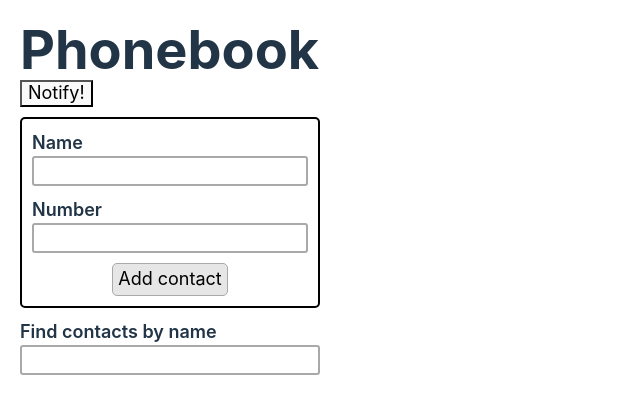
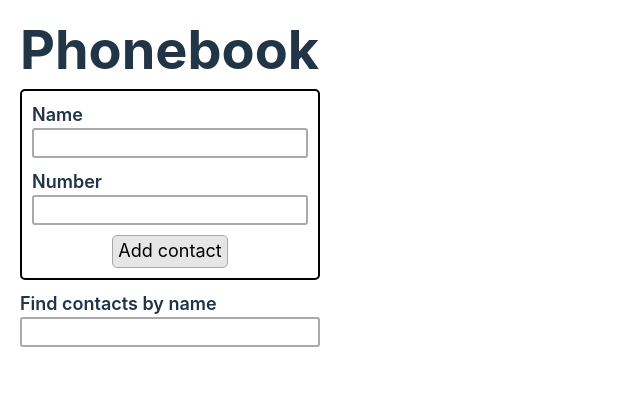
Before and after one commit to VitaliiShc/goit-react-hw-03, a React (Vite) app: page / in a window 1280 px wide. Shown: the top 414 px of the page, without its empty margins (0-640 px from the left). Built offline with nearby package versions, Linux system fonts and the light colour scheme.

Commit message:
hw 03 done. minor edits 02

```diff
--- a/src/components/App/App.jsx
+++ b/src/components/App/App.jsx
@@ -83,7 +83,6 @@ const App = () => {
   return (
     <>
       <h1>Phonebook</h1>
-      <button onClick={notify}>Notify!</button>
       <ContactForm onAdd={addContact} />
       <SearchBox value={filterContacts} onChange={setFilterContacts} />
       <ContactList contacts={visibleContacts} onDelete={delContact} />
```
